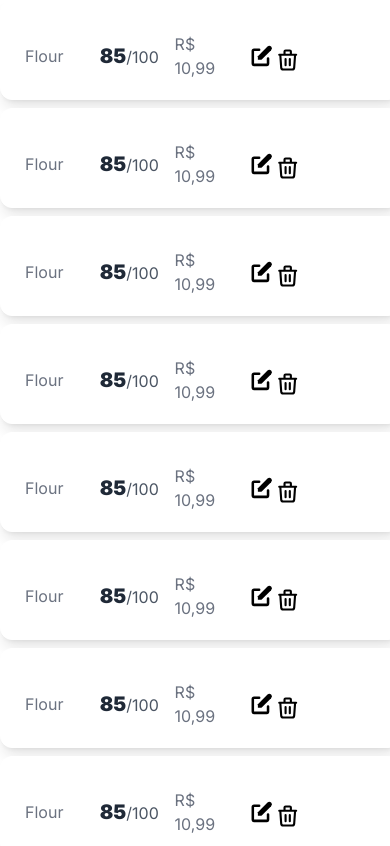
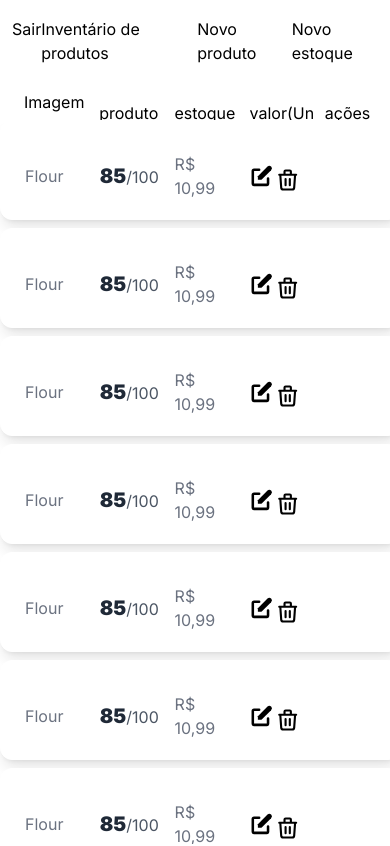
Before and after one commit to Vinicius-Chagas/desafio_mindgroup_frontend, a Next.js app: page /home in a window 390 px wide. Shown: the top 846 px of the page. Built offline with nearby package versions, Linux system fonts and the light colour scheme.

Commit message:
criando galeria inicial e cadastro de produtos

```diff
--- a/src/app/home/page.tsx
+++ b/src/app/home/page.tsx
@@ -1,9 +1,17 @@
 import Item from "@/components/Item";
+import Header from "@/components/HeaderHome";
+import HeaderGallery from "@/components/HeaderGallery";
 
 export default function HomePage(){
     return (
-        <div className="flex flex-col gap-2 overflow-scroll">
-            <Item/>
+        <div className="h-screen overflow-y-hidden">
+            <div className="fixed top-0 left-0 w-full bg-white">
+                <Header title="Inventário de produtos"/>
+                <HeaderGallery/>
+            </div>
+            <div className="flex flex-col mt-[120px] h-full gap-2 overflow-y-auto">
+                <Item/>
+            </div>
         </div>
     )
 }
--- /dev/null
+++ b/src/app/produto/page.tsx
@@ -0,0 +1,133 @@
+"use client";
+
+import { useState } from "react";
+import Header from "@/components/HeaderHome";
+import { useRouter } from "next/router";
+
+type product = {
+    nome:string;
+    descricao:string;
+    valor:string;
+    image:File | null;
+}
+
+
+export default function Produto(){
+
+    const [newNome, setNome] = useState<string>("");
+    const [newDescricao, setDescricao] = useState<string>("");
+    const [newValor, setValor] = useState<string>("");
+    const [newImage, setImage] = useState<File | null>(null);
+    const [newImagePreview, setImagePreview] = useState<string>("");
+
+    const handleSubmit: React.FormEventHandler<HTMLFormElement> = async (e) => {
+        e.preventDefault();
+
+        if(!newNome || !newValor){
+          alert("Os campos nome e valor são obrigatórios");
+          return;
+        }
+
+        const formData= new FormData();
+
+        formData.append("name", newNome);
+        formData.append("description", newDescricao);
+        formData.append("value", newValor);
+
+        if(newImage){
+          formData.append("image", newImage);
+        }
+
+        try {
+          const res = await fetch('http://localhost:8080/product', {
+            method: 'POST',
+            body: formData,
+            headers: {
+                'Authorization': `Bearer eyJhbGciOiJIUzI1NiIsInR5cCI6IkpXVCJ9.eyJ1c2VyaWQiOjIsImlhdCI6MTcxMzcyODg2MSwiZXhwIjoxNzEzNzM2MDYxfQ.mOFTD-l3gPS9Ej2hdy58pOdgLkp6yzPtbUQDmxei6Nw`
+              }
+          })
+
+          if(!res.ok){
+            throw new Error('Falha ao registrar novo produto');
+          }
+          else {
+            alert('Produto cadastrado com sucesso');
+            console.log( await res.json());
+          }
+
+        } catch (error) {
+          console.log(error);
+        }
+    }
+
+    return (
+        <div className="w-full min-h-screen bg-gray-50 flex flex-col sm:justify-center items-center pt-6 sm:pt-0">
+            <div className="fixed top-0 bg-gray-50">
+                <Header title="Novo item"/>
+            </div>
+        <div className="w-full sm:max-w-md p-5 mx-auto mt-[50px]">
+        <div className="justify-center flex w-full h-[150px]">
+            <img src={newImagePreview} className="border border-gray-300 w-[150px] rounded-md h-full mb-4 " alt="" />
+        </div>
+
+          <form onSubmit={handleSubmit}>
+            <div className="mb-4">
+              <label className="block mb-1" htmlFor="nome">Nome</label>
+              <input
+                id="nome"
+                type="text"
+                name="nome"
+                value={newNome}
+                onChange={(e) => setNome(e.target.value)}
+                className="py-2 px-3 border border-gray-300 focus:border-red-300 focus:outline-none focus:ring
+                focus:ring-red-200 focus:ring-opacity-50 rounded-md shadow-sm disabled:bg-gray-100 mt-1 block w-full" />
+            </div>
+            <div className="mb-4">
+              <label className="block mb-1" htmlFor="descricao">Descrição</label>
+              <textarea
+                id="descricao"
+                name="descricao"
+                value={newDescricao}
+                onChange={(e) => setDescricao(e.target.value)}
+                className="py-2 px-3 border border-gray-300
+                focus:border-red-300 focus:outline-none focus:ring focus:ring-red-200 focus:ring-opacity-50 rounded-md shadow-sm disabled:bg-gray-100 mt-1 block w-full max-h-[150px]" />
+            </div>
+            <div className="mb-4">
+              <label className="block mb-1" htmlFor="valor">Valor</label>
+              <input
+                id="valor"
+                type="number"
+                name="valor"
+                value={newValor}
+                onChange={(e) => setValor(e.target.value)}
+                className="py-2 px-3 border border-gray-300
+                focus:border-red-300 focus:outline-none focus:ring focus:ring-red-200 focus:ring-opacity-50 rounded-md shadow-sm disabled:bg-gray-100 mt-1 block w-full" />
+            </div>
+            <div className="mb-4">
+              <label className="block mb-1" htmlFor="image">Imagem</label>
+              <input
+                id="image"
+                type="file"
+                name="image"
+                onChange={(e) => {
+                    if(e.target.files){
+                        setImage(e.target.files[0])
+                        setImagePreview(URL.createObjectURL(e.target.files[0]));
+                    }
+                }}
+                className="py-2 px-3 border border-gray-300
+                focus:border-red-300 focus:outline-none focus:ring focus:ring-red-200 focus:ring-opacity-50 rounded-md shadow-sm disabled:bg-gray-100 mt-1 block w-full" />
+            </div>
+            <div className="mt-6">
+              <button type="submit"
+                className="w-full inline-flex items-center justify-center px-4 py-2 bg-red-600 border
+                border-transparent rounded-md font-semibold capitalize text-white hover:bg-red-700 active:bg-red-700
+                focus:outline-none focus:border-red-700 focus:ring focus:ring-red-200 disabled:opacity-25 transition">Cadastrar</button>
+            </div>
+          </form>
+        </div>
+      </div>
+
+
+    )
+}
--- /dev/null
+++ b/src/components/HeaderGallery.tsx
@@ -0,0 +1,27 @@
+export default function HeaderGallery(){
+    return (
+        <div className="min-h-[50px] flex flex-col justify-center ">
+            <div
+                className="relative flex flex-row md:space-x-5 space-y-3
+                md:space-y-0 rounded-xl p-3 md:w-2/4 w-2/3 max-h-[50px] mx-auto min-w-[400px] self-end">
+
+                <div className="w-1/4 md:w-2/3 w-1/5 bg-white flex flex-col space-y-2 p-3 justify-center">
+                    <p>Imagem</p>
+                </div>
+                <div className="w-1/4 md:w-2/3 w-1/5 bg-white flex flex-col space-y-2 p-3 justify-center">
+                    <p>produto</p>
+                </div>
+                <div className="w-1/4 md:w-2/3 w-1/5 bg-white flex flex-col space-y-2 p-3 justify-center">
+                    <p>estoque</p>
+                </div>
+                <div className="w-1/4 md:w-2/3 w-1/5 bg-white flex flex-col space-y-2 p-3 justify-center">
+                    <p>valor(Un)</p>
+                </div>
+                <div className="w-1/4 md:w-2/3 w-1/5 bg-white flex flex-col space-y-2 p-3 justify-center">
+                    <p>ações</p>
+                </div>
+
+            </div>
+        </div>
+    )
+}
--- /dev/null
+++ b/src/components/HeaderHome.tsx
@@ -0,0 +1,20 @@
+import Link from "next/link";
+
+export default function Header({title}:{title:string}){
+    return (
+        <div className="min-h-[50px] flex flex-col justify-center ">
+
+            <div
+                className="relative flex flex-row md:space-x-5 space-y-3
+                md:space-y-0 rounded-xl p-3 md:w-2/4 w-2/3 min-h-[50px] mx-auto min-w-[400px] ">
+                    <div className="mt-[5px] flex flex-row justify-between w-full">
+                        <Link href={"/"}>Sair</Link>
+                        <p>{title}</p>
+                        <Link href={"/produto"}>Novo produto</Link>
+                        <Link href={"/"}>Novo estoque</Link>
+                    </div>
+            </div>
+
+        </div>
+    )
+}
--- a/src/components/Item.tsx
+++ b/src/components/Item.tsx
@@ -37,7 +37,7 @@ export default function Item(){
     return (
         <>
             {products.map( (product:any) => (
-                <div key={product.id} className="flex flex-col justify-center  ">
+                <div key={product.id} className="flex flex-col justify-center">
                     <div
                         className="relative flex flex-row md:space-x-5 space-y-3 md:space-y-0 rounded-xl shadow-lg p-3 md:w-2/4 w-2/3 max-h-[100px] mx-auto border border-white bg-white min-w-[400px] ">
 
```
